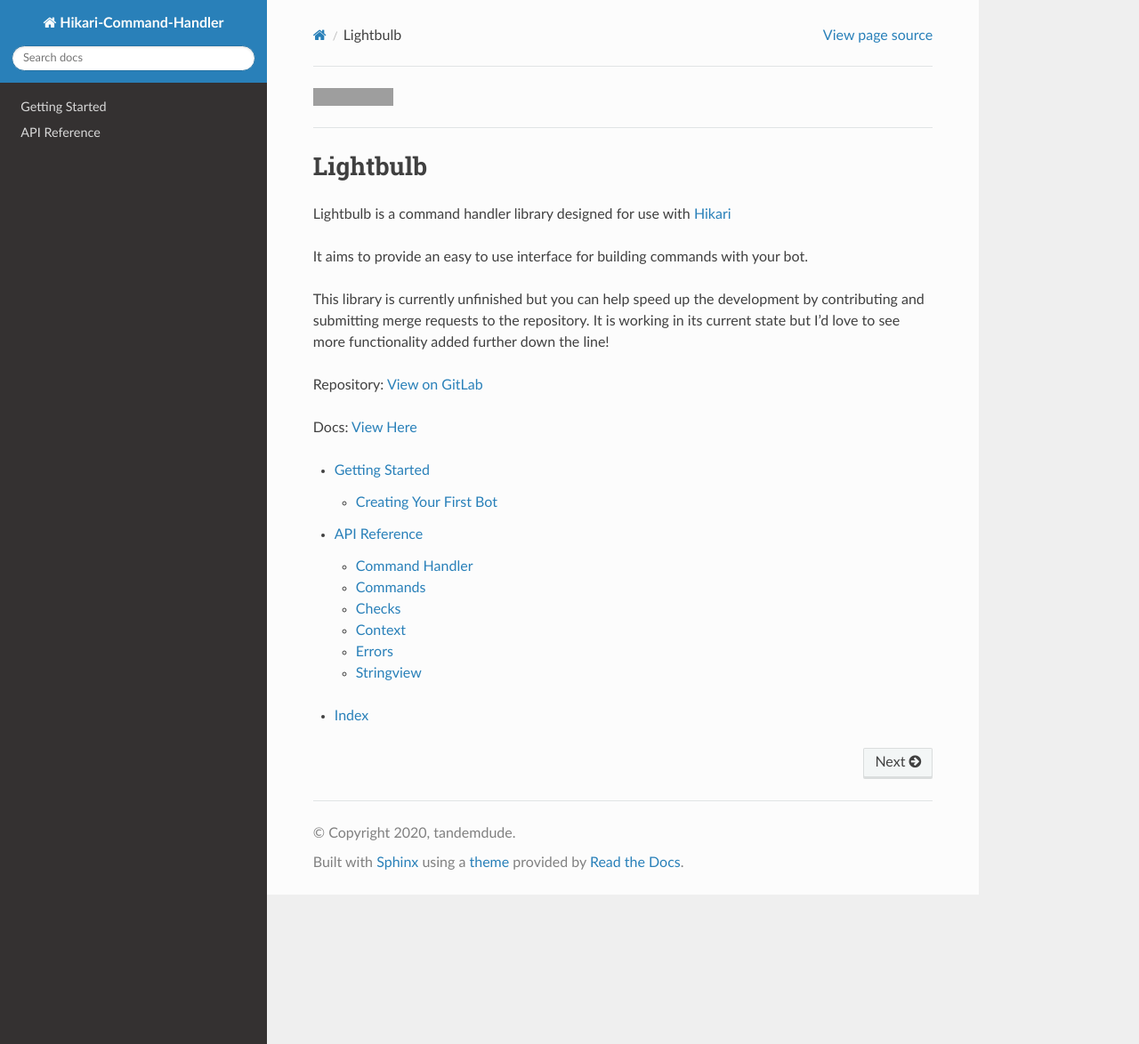
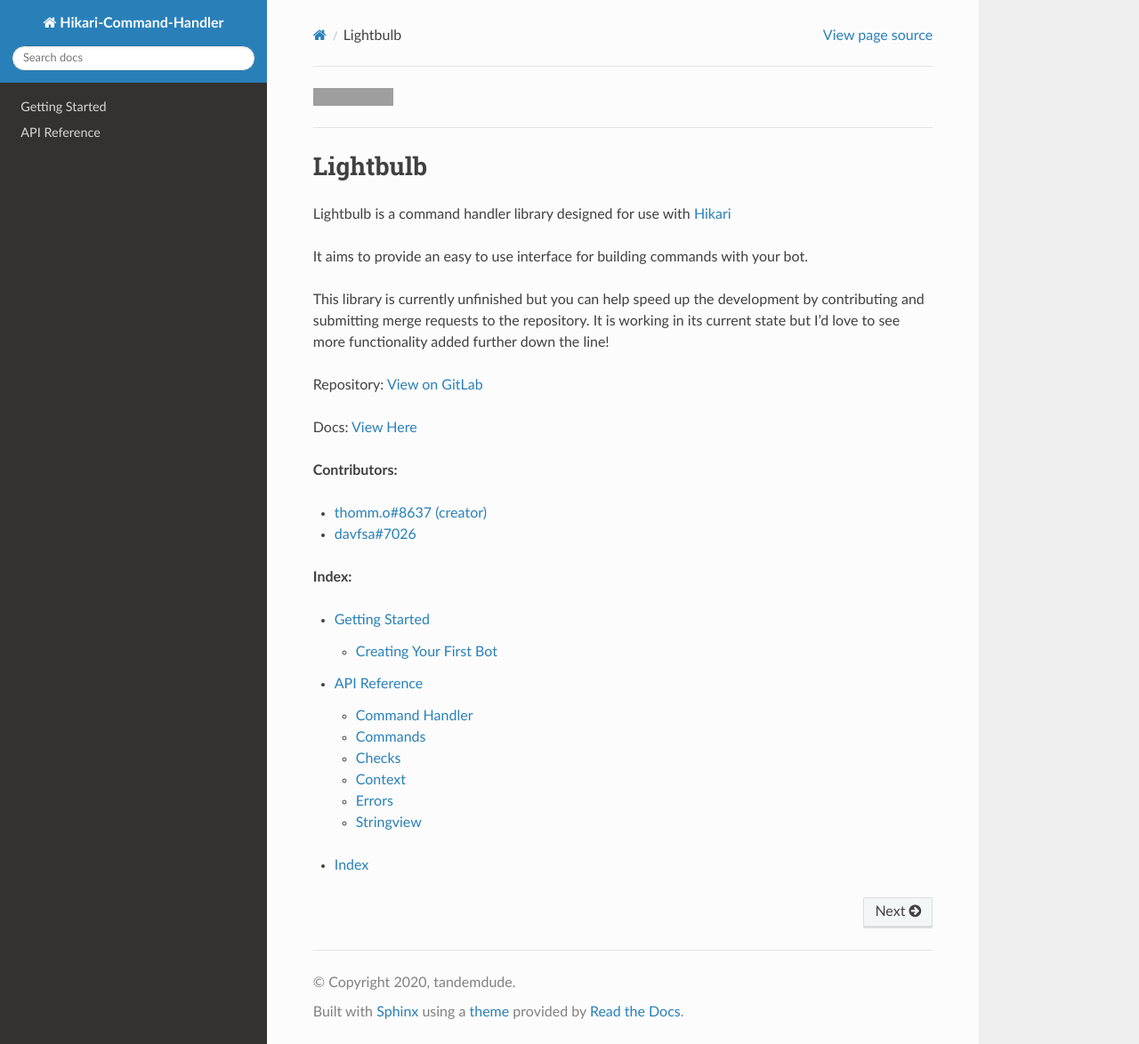
Before and after one commit to tandemdude/hikari-lightbulb, a Sphinx documentation site: the page built from docs/source/index.rst, in a window 1280 px wide and 1174 px high. Shown: the whole window at 89% size. Built offline with Sphinx 7.4.7 and the Read the Docs theme 2.0.0, drawn with Linux system fonts in a browser that asks for light colours; grey boxes are pictures that could not be loaded.

Commit message:
Add contributors to docs

```diff
--- a/docs/source/index.rst
+++ b/docs/source/index.rst
@@ -20,6 +20,15 @@
 
 Docs: `View Here <https://tandemdude.gitlab.io/lightbulb>`_
 
+
+**Contributors:**
+
+- `thomm.o#8637 (creator) <https://gitlab.com/tandemdude>`_
+
+- `davfsa#7026 <https://gitlab.com/davfsa>`_
+
+**Index:**
+
 .. toctree::
     :maxdepth: 2
 
```
